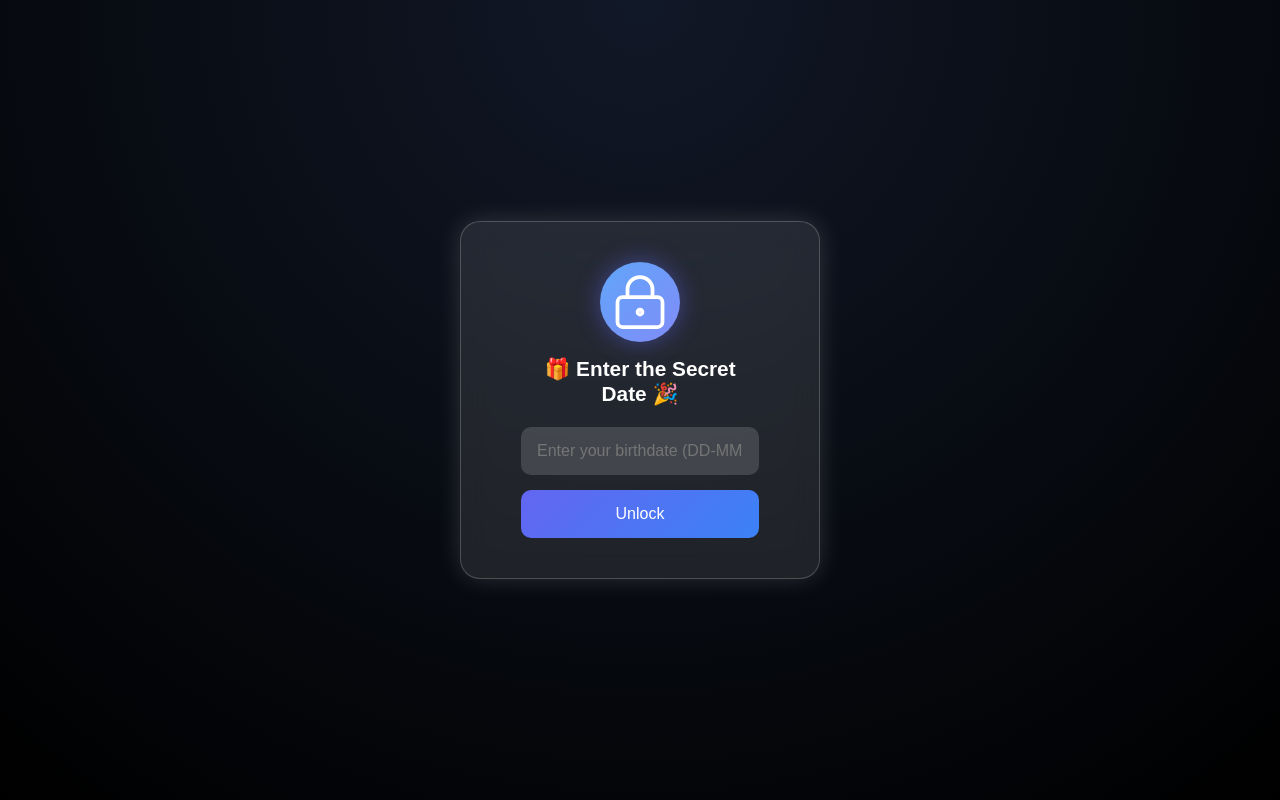
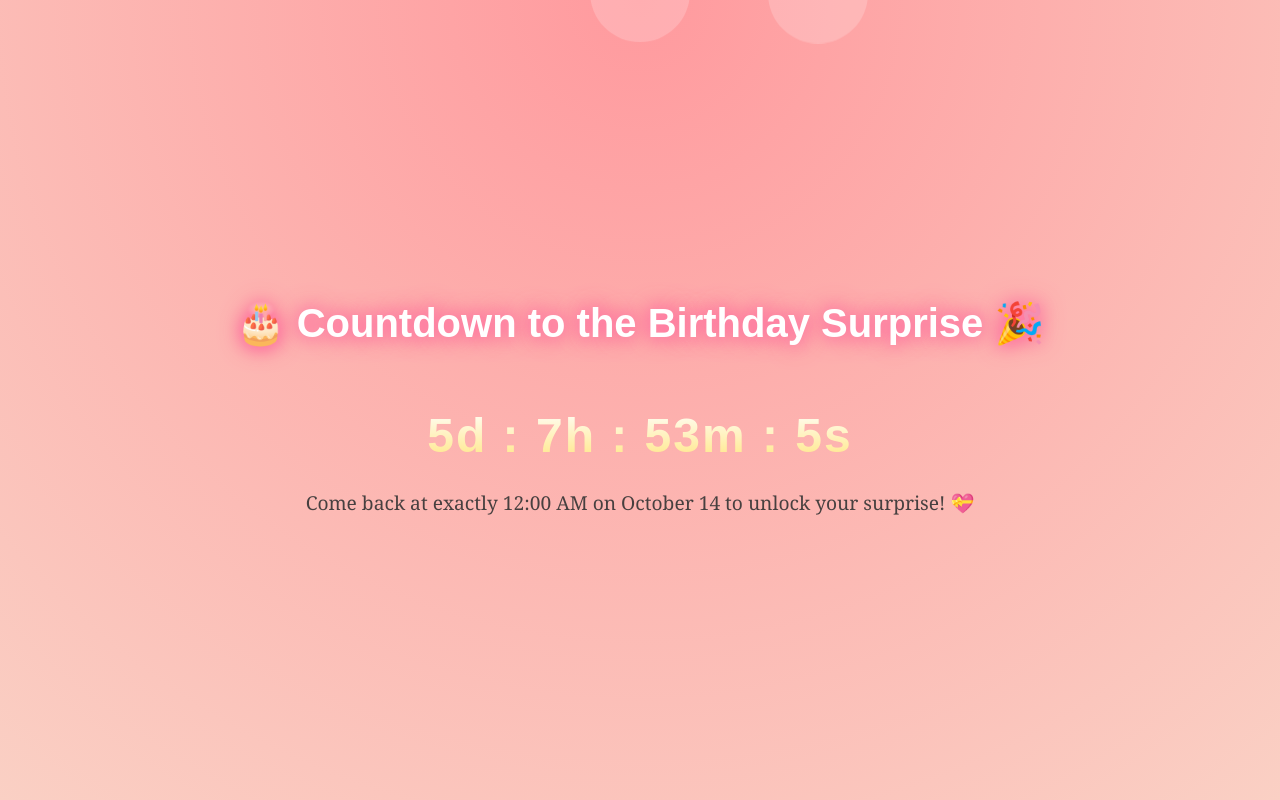
Before and after one commit to RajathKumar03/happy-birthday, a React (Create React App) app: page / in a window 1280 px wide. Built offline with nearby package versions, Linux system fonts and the light colour scheme.

Commit message:
final commit

```diff
--- a/src/App.js
+++ b/src/App.js
@@ -13,7 +13,7 @@ function App() {
   const audioRef = useRef(null); // 🎵 Global audio
   const [musicStarted, setMusicStarted] = useState(false);
 
-  const targetTime = new Date("2025-10-08T00:00:00");
+  const targetTime = new Date("2025-10-14T00:00:00");
   const currentTime = new Date();
 
   const showCountdown = currentTime < targetTime;
```
